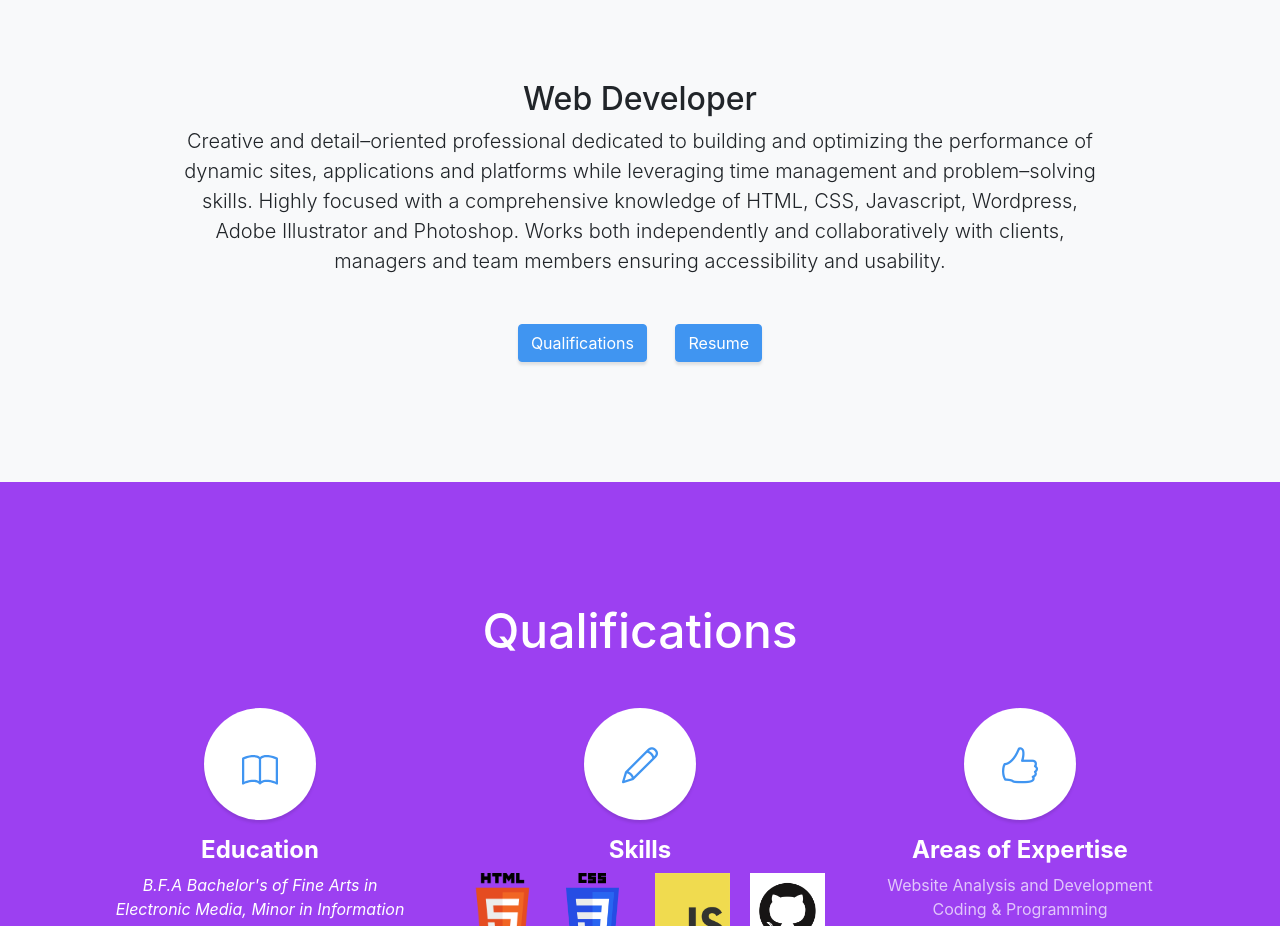
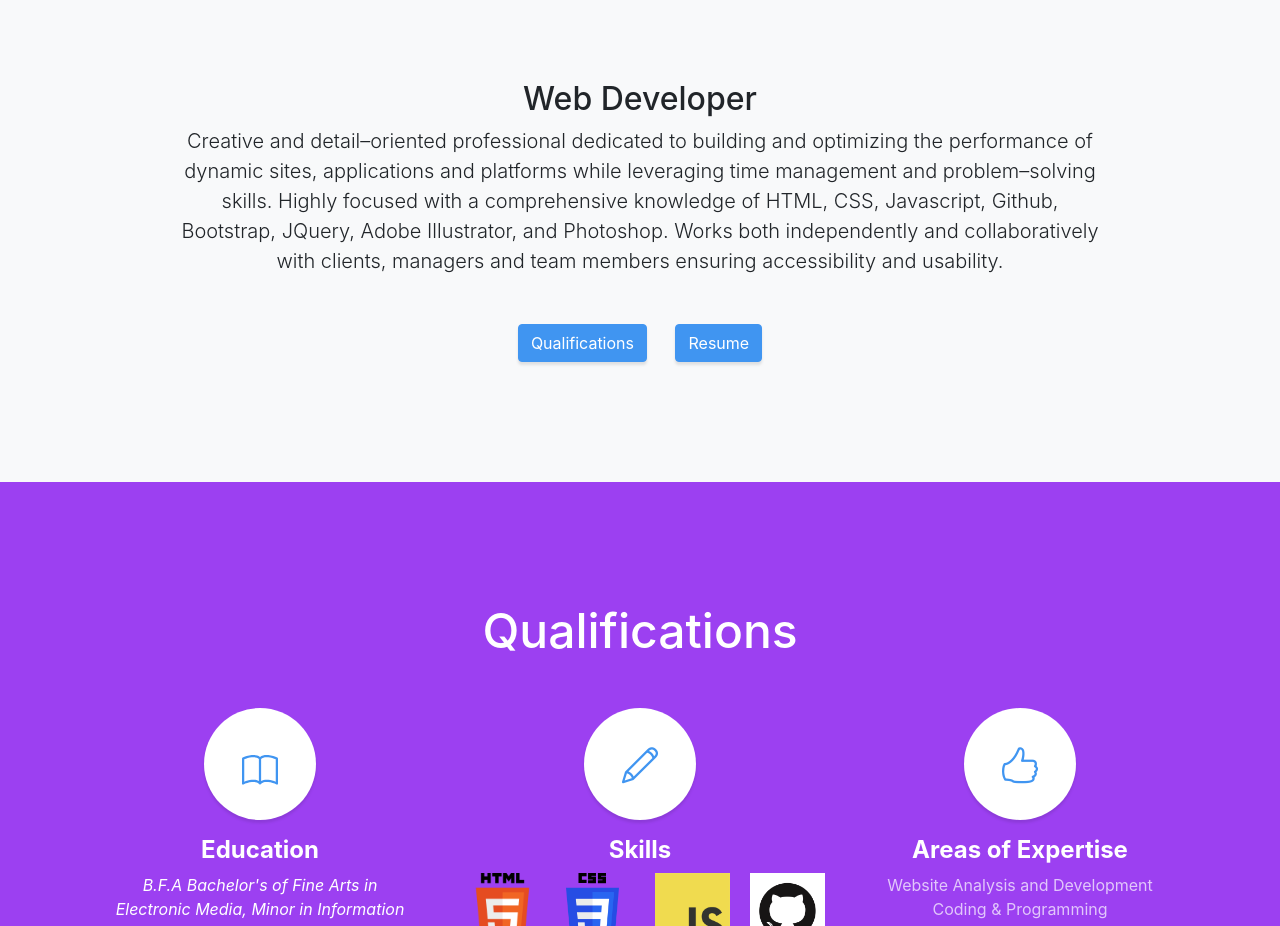
Before and after one commit to sachsd-stack/portfolio, a website with bundled scripts: page index.html in a window 1280 px wide. Shown: the part 840-1766 px from the top of the page. Built offline with nearby package versions, Linux system fonts and the light colour scheme.

Commit message:
Revised Resume

```diff
--- a/index.html
+++ b/index.html
@@ -71,8 +71,8 @@
           <h2>Web Developer</h2>
           <p class="lead mb-5">Creative and detail–oriented professional dedicated to building and optimizing the performance of
             dynamic sites, applications and platforms while leveraging time management and problem–solving
-            skills. Highly focused with a comprehensive knowledge of HTML, CSS, Javascript, Wordpress, Adobe
-            Illustrator and Photoshop. Works both independently and collaboratively with clients, managers and
+            skills. Highly focused with a comprehensive knowledge of HTML, CSS, Javascript, Github, Bootstrap, JQuery, Adobe
+            Illustrator, and Photoshop. Works both independently and collaboratively with clients, managers and
             team members ensuring accessibility and usability.</p>
           <a class="btn btn-primary btn-xl js-scroll-trigger mr-4" id="qualButton" href="#qualifications">Qualifications</a>
           <a class="btn btn-primary btn-xl mx-auto" href="./pdf/Daniel Sachs Resume.pdf" id="resumeButton"  target="_blank">Resume</a>
```
